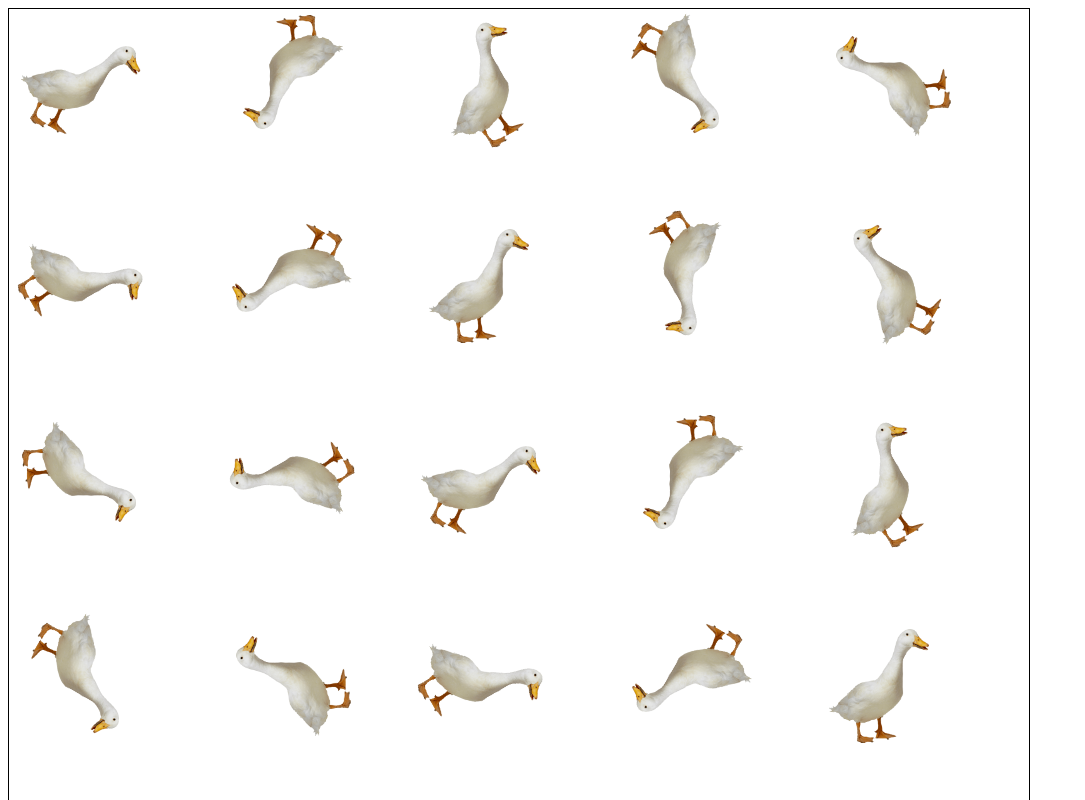
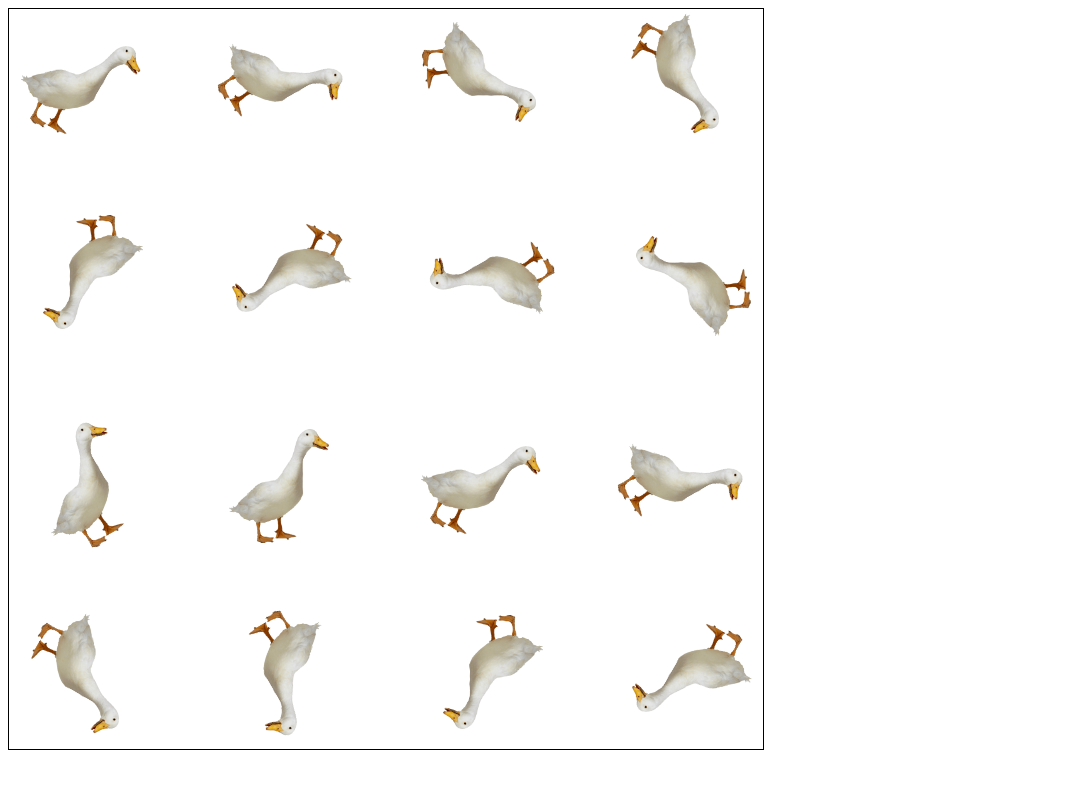
Before and after one commit to adam-zakaria/goose-rotate, a website: page index.html in a window 1280 px wide. Shown: the top 800 px of the page, without its empty margins (0-1085 px from the left). Drawn offline with Linux system fonts and the light colour scheme.

Commit message:
Aligned the geese within the canvas, with padding

```diff
--- a/gen.js
+++ b/gen.js
@@ -7,26 +7,20 @@ function make_base()
 {
   base_image = new Image();
   base_image.src = 'goose.png';
-  //base_image.src = 'duck.png';
-  //base_image.src = 'red rectangle cropped.png';
-  //context.translate(100,100);
   context.save();
   rotate = 0;
   base_image.onload = function(){
-    //context.fillStyle = '#0095DD';
     for(i=0; i<=4; i++){
       for(j=0; j<=4; j++){
-        startX = 200*i+20;
-        startY = 200*j+20;
+        startX = 200*j+20;
+        startY = 200*i+20;
         width = 100 * base_image.height / base_image.width;
+        console.log(`width: ${width}`);
         height = 100;
         rotate += 30;
         context.translate(startX + .5*width, startY + .5*height); //x + .5*width, y + .5*height
         context.rotate((Math.PI / 180) * rotate); // rotate
         context.translate(-1 * (startX + .5*width), -1 * (startY + .5*height)); //x + .5*width, y + .5*height
-        //context.translate(-100, -75); //x + .5*width, y + .5*height
-        //context.fillStyle = '#4D4E53';
-        //context.fillRect(startX, startY, width, height);
         context.drawImage(base_image, startX, startY, 100, width);
         context.restore();
         context.save();
--- a/index.html
+++ b/index.html
@@ -7,9 +7,8 @@
 
 <body>
 
-    <canvas id="canvas" width="1020" height="1980" style="border:1px solid #000000;">
+    <canvas id="canvas" width="754px" height="740px" style="border:1px solid #000000;">
     </canvas>
-    <h1> This is an HTML Page </h1>
 </body>
 <!--<script src="https://cdnjs.cloudflare.com/ajax/libs/p5.js/1.4.0/p5.min.js" integrity="sha512-N4kV7GkNv7QR7RX9YF/olywyIgIwNvfEe2nZtfyj73HdjCUkAfOBDbcuJ/cTaN04JKRnw1YG1wnUyNKMsNgg3g==" crossorigin="anonymous" referrerpolicy="no-referrer"></script>-->
 <script src='gen.js'> </script>
```
Also changed, not shown: README.md.
